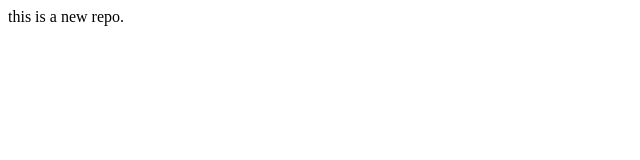
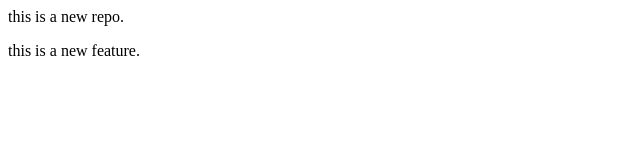
Before and after one commit to karthikj5453/localrepo, a plain HTML site: page index.html in a window 1280 px wide. Shown: the whole page, without its empty margins (0-640 px from the left). Drawn offline with Linux system fonts and the light colour scheme.

Commit message:
add new feature

```diff
--- a/index.html
+++ b/index.html
@@ -1 +1,2 @@
 <p>this is a new repo.<p>
+<p>this is a new feature.<p>
```
